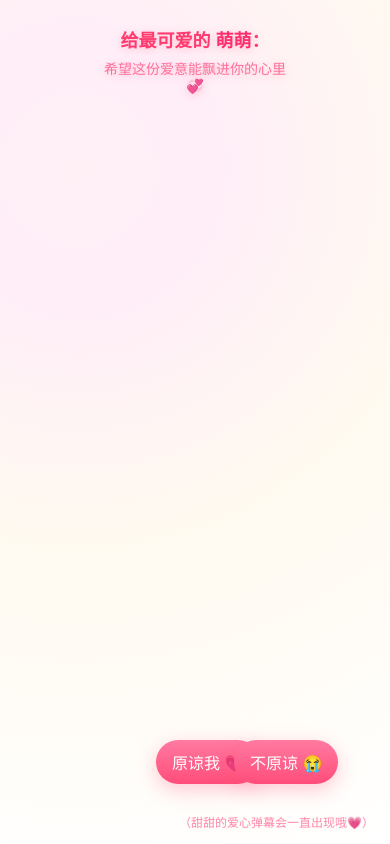
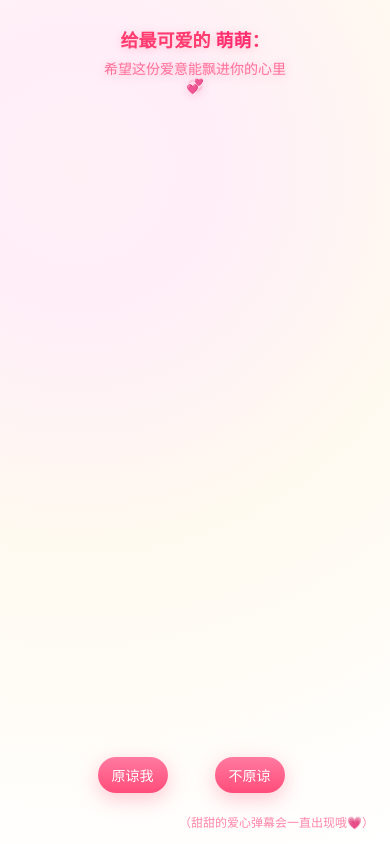
Before and after one commit to cyq20050302/Love, a plain HTML site: page index.html in a window 390 px wide. Drawn offline with nearby package versions, Linux system fonts and the light colour scheme.

Commit message:
按钮自适应

```diff
--- a/index.html
+++ b/index.html
@@ -3,7 +3,7 @@
 
 <head>
 	<meta charset="utf-8" />
-	<meta name="viewport" content="width=device-width,initial-scale=1" />
+	<meta name="viewport" content="width=device-width,initial-scale=1,maximum-scale=1,user-scalable=no" />
 	<title>给萌萌的道歉信 💗</title>
 	<script src="https://cdn.jsdelivr.net/npm/three@0.153.0/build/three.min.js"></script>
 	<style>
@@ -12,15 +12,15 @@
 			height: 100%;
 			margin: 0;
 			font-family: "微软雅黑", "PingFang SC", "Helvetica Neue", Arial;
+			-webkit-font-smoothing: antialiased;
+			overflow: hidden;
 		}
 
 		body {
 			background: radial-gradient(circle at 20% 20%, #fff0f6 0%, #ffeef8 18%, #fffaf0 50%, #fff 100%);
-			overflow: hidden;
 			display: flex;
 			align-items: center;
 			justify-content: center;
-			-webkit-font-smoothing: antialiased;
 		}
 
 		#app {
@@ -111,30 +111,47 @@
 			color: white;
 			background: linear-gradient(180deg, #ff7aa0, #ff4d7a);
 			box-shadow: 0 6px 20px rgba(255, 80, 120, 0.3);
-			transition: transform 0.2s;
+			transition: transform 0.2s, left 0.2s, top 0.2s;
 			z-index: 50;
+			touch-action: manipulation;
 		}
 
 		#yesBtn {
 			left: 40%;
-			bottom: 60px;
+			bottom: 8%;
 		}
 
 		#noBtn {
 			left: 60%;
-			bottom: 60px;
-			position: absolute;
+			bottom: 8%;
 		}
 
-		@media(max-width:520px) {
+		@media (max-width: 1024px) {
+			.btn {
+				font-size: 16px;
+				padding: 10px 18px;
+			}
+		}
+
+		@media (max-width: 520px) {
+			#yesBtn {
+				left: 25%;
+				bottom: 6%;
+			}
+
+			#noBtn {
+				left: 55%;
+				bottom: 6%;
+			}
+
+			.btn {
+				font-size: 14px;
+				padding: 8px 14px;
+			}
+
 			.message {
 				font-size: 18px;
 				top: 26px;
-			}
-
-			.btn {
-				font-size: 16px;
-				padding: 10px 16px;
 			}
 		}
 	</style>
@@ -146,11 +163,11 @@
 			给最可爱的 <span style="color:#ff2e6f">萌萌</span>：<br />
 			<div class="sub">希望这份爱意能飘进你的心里 💞</div>
 		</div>
+
+		<button class="btn" id="yesBtn">原谅我</button>
+		<button class="btn" id="noBtn">不原谅</button>
+
 		<div class="hint">（甜甜的爱心弹幕会一直出现哦💗）</div>
-
-		<button class="btn" id="yesBtn">原谅我 💗</button>
-		<button class="btn" id="noBtn">不原谅 😭</button>
-
 		<canvas id="c"></canvas>
 	</div>
 
@@ -178,7 +195,9 @@
 				pos[i * 3 + 1] = (Math.random() - 0.5) * 120;
 				pos[i * 3 + 2] = Math.sin(t) * r * (0.6 + Math.random() * 0.6);
 				const col = new THREE.Color().setHSL(0.95 + Math.random() * 0.1, 0.8, 0.6 + Math.random() * 0.2);
-				colors[i * 3] = col.r; colors[i * 3 + 1] = col.g; colors[i * 3 + 2] = col.b;
+				colors[i * 3] = col.r;
+				colors[i * 3 + 1] = col.g;
+				colors[i * 3 + 2] = col.b;
 			}
 			geom.setAttribute('position', new THREE.BufferAttribute(pos, 3));
 			geom.setAttribute('color', new THREE.BufferAttribute(colors, 3));
@@ -201,7 +220,6 @@
 
 		/* === 自动持续弹幕 === */
 		const app = document.getElementById('app');
-
 		const messages = [
 			"萌萌我错了😭", "我真的好想你💞", "我会改的🥺", "不气啦好不好~", "请再笑一次😳",
 			"保持好心情", "你是最可爱的💗", "每天都想见你👀", "我想一直陪着你", "我会做更好的自己✨", "原谅我嘛💋",
@@ -236,21 +254,22 @@
 			setTimeout(() => div.remove(), 10000);
 		}
 
-		// 自动持续生成弹幕（每 200ms 出一个）
+		// 自动持续生成弹幕
 		setInterval(createBubble, 200);
 
-		/* === 按钮事件 === */
+		/* === 按钮逻辑 === */
 		const yesBtn = document.getElementById('yesBtn');
 		const noBtn = document.getElementById('noBtn');
 
 		yesBtn.addEventListener('click', () => {
-			alert("谢谢萌萌原谅我！🥰💞");
+			alert("谢谢萌萌原谅我 💖");
 		});
 
-		// 不原谅按钮会随机乱跳
+		// 不原谅按钮乱跳
 		function moveNoBtn() {
-			const x = Math.random() * (window.innerWidth - noBtn.offsetWidth);
-			const y = Math.random() * (window.innerHeight - noBtn.offsetHeight);
+			const padding = 10;
+			const x = Math.random() * (window.innerWidth - noBtn.offsetWidth - padding * 2) + padding;
+			const y = Math.random() * (window.innerHeight - noBtn.offsetHeight - padding * 2) + padding;
 			noBtn.style.left = x + 'px';
 			noBtn.style.top = y + 'px';
 		}
@@ -258,7 +277,7 @@
 		noBtn.addEventListener('mouseenter', moveNoBtn);
 		noBtn.addEventListener('touchstart', moveNoBtn);
 
-		/* 自适应 */
+		/* 自适应窗口 */
 		window.addEventListener('resize', () => {
 			renderer.setSize(window.innerWidth, window.innerHeight);
 			camera.aspect = window.innerWidth / window.innerHeight;
```
